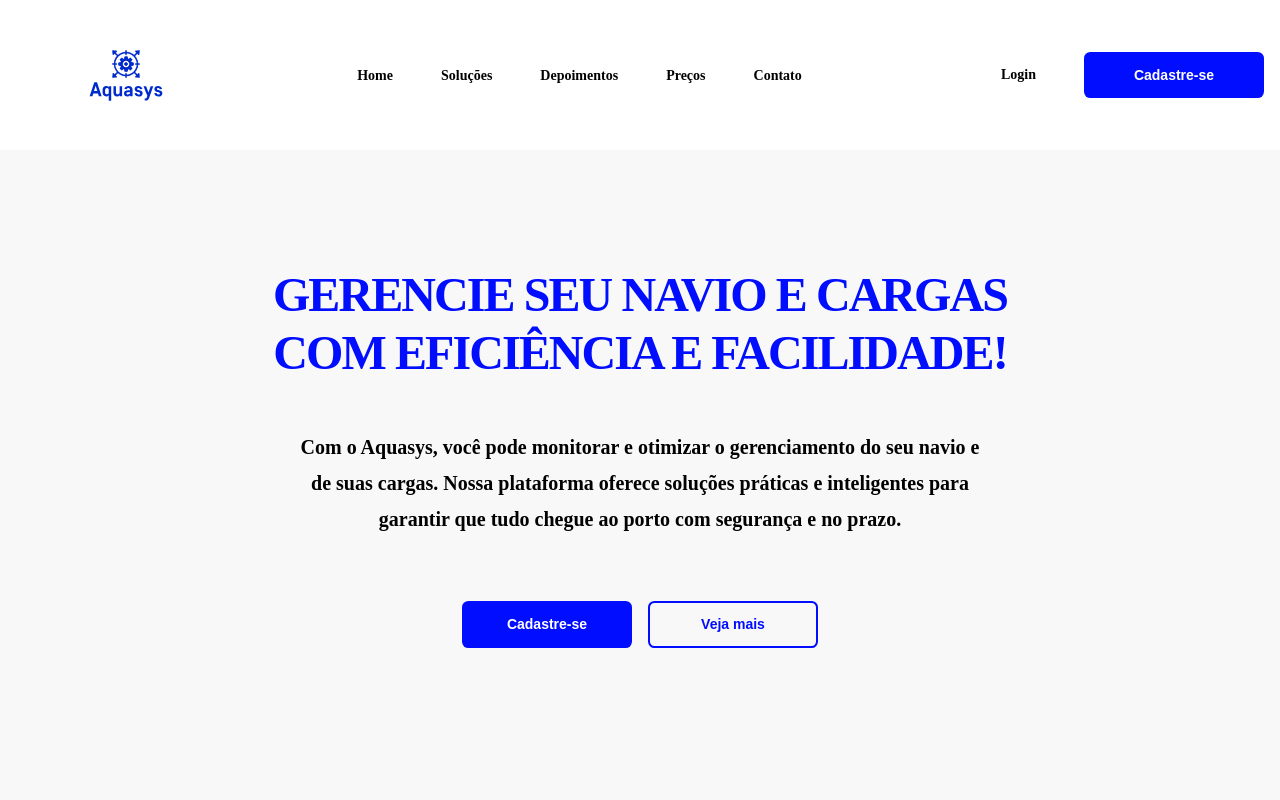
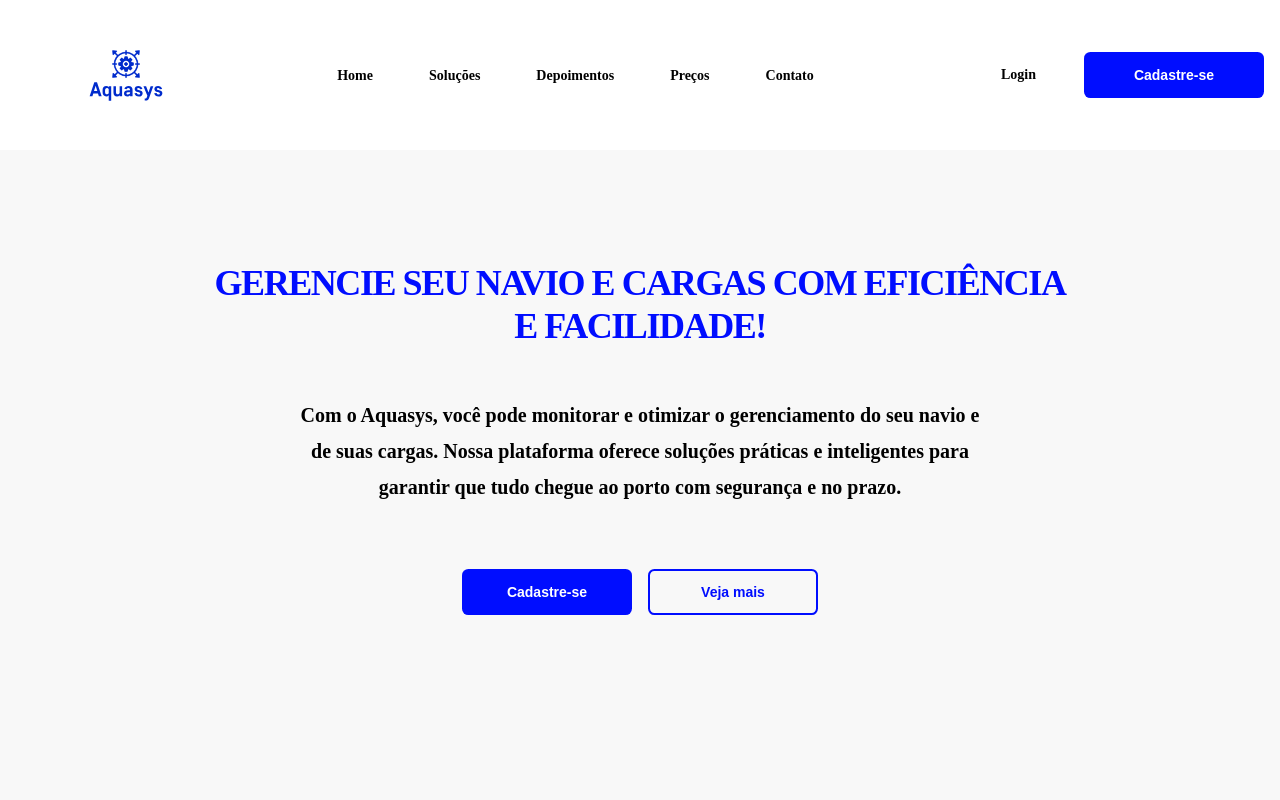
Before and after one commit to GabrielNeja/Landing-Page---Aquasys, a React (Vite) app: page / in a window 1280 px wide. Shown: the top 800 px of the page. Built offline with nearby package versions, Linux system fonts and the light colour scheme.

Commit message:
Atualizando estilos

```diff
--- a/src/styles/hero.css
+++ b/src/styles/hero.css
@@ -5,23 +5,16 @@
     display: flex;
     align-items: center;
     justify-content: center;
-    padding: 2rem;
+    padding: 1rem;
 }
 
 #hero h1 {
-    font-size: 3rem;
+    font-size: rem;
     font-weight: var(--fw-bold);
     color: var(--primary-color);
     line-height: 1.2;
     margin-bottom: 1rem;
     text-transform: uppercase;
-}
-
-#hero > img {
-    position: absolute;
-    right: 0;
-    height: 60%;
-    padding-left: 30%;
 }
 
 #hero p {
--- a/src/styles/index.css
+++ b/src/styles/index.css
@@ -91,7 +91,7 @@
     }
 
     ul li {
-        margin-inline-end: 2rem;
+        margin-inline-end: 2.5rem;
     }
 
     @media (width >= 1280px) {
```
